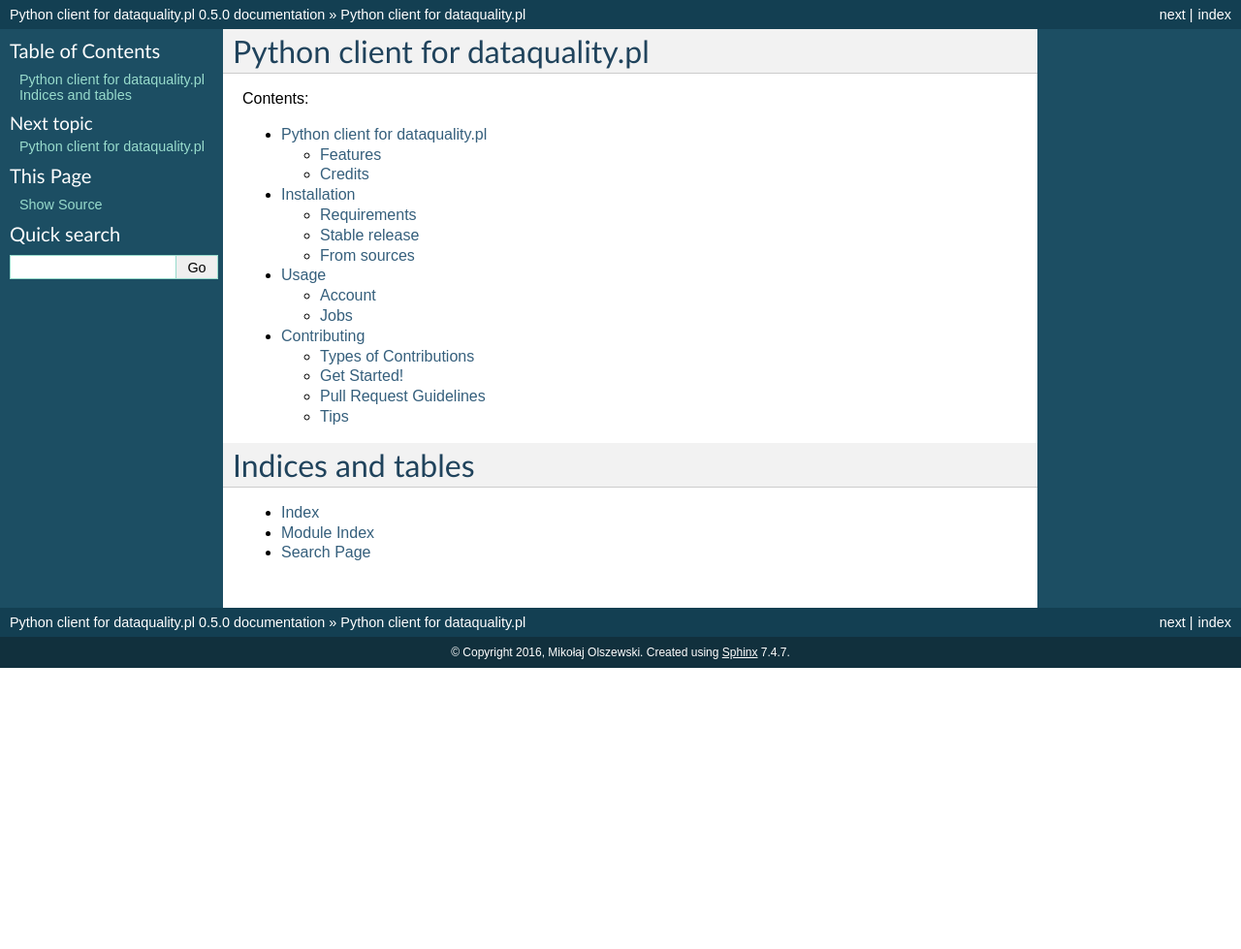
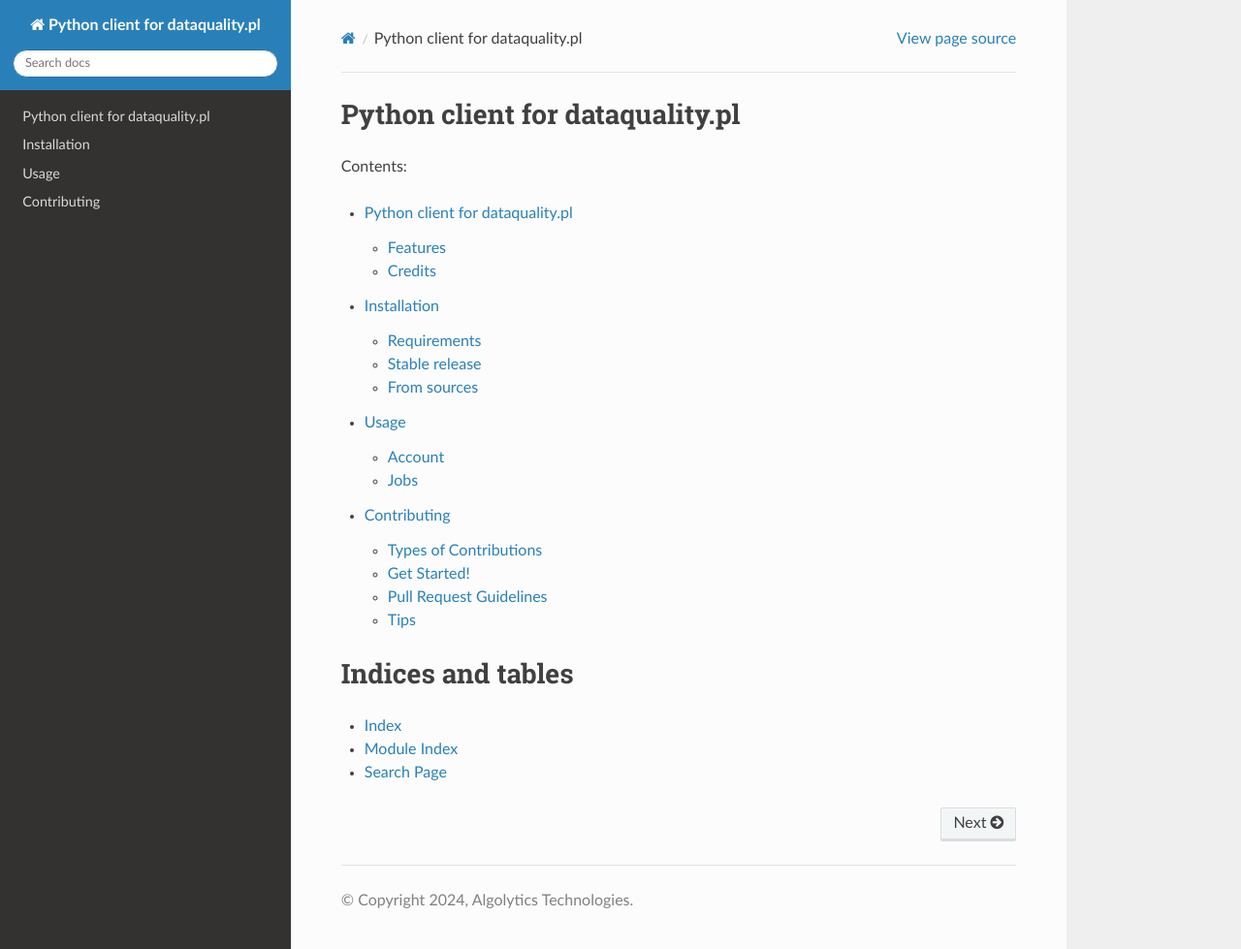
Before and after one commit to biamat-algo/dq_copy_biamat, a Sphinx documentation site: the page built from docs/index.rst, in a window 1280 px wide and 979 px high. Shown: the whole window at 97% size. Built offline with Sphinx 7.4.7 and the Read the Docs theme 3.1.0, drawn with Linux system fonts in a browser that asks for light colours; pages that are not in the unit, such as notebooks, are missing from menus.

Commit message:
update doc config

```diff
--- a/docs/conf.py
+++ b/docs/conf.py
@@ -56,7 +56,7 @@
 
 # General information about the project.
 project = u'Python client for dataquality.pl'
-copyright = u"2016, Mikołaj Olszewski"
+copyright = u"2024, Algolytics Technologies"
 
 # The version info for the project you're documenting, acts as replacement
 # for |version| and |release|, also used in various other places throughout
@@ -111,7 +111,7 @@
 
 # The theme to use for HTML and HTML Help pages.  See the documentation for
 # a list of builtin themes.
-html_theme = 'default'
+html_theme = 'sphinx_rtd_theme'
 
 # Theme options are theme-specific and customize the look and feel of a
 # theme further.  For a list of options available for each theme, see the
@@ -173,7 +173,7 @@
 
 # If true, "Created using Sphinx" is shown in the HTML footer.
 # Default is True.
-#html_show_sphinx = True
+html_show_sphinx = False
 
 # If true, "(C) Copyright ..." is shown in the HTML footer.
 # Default is True.
```
